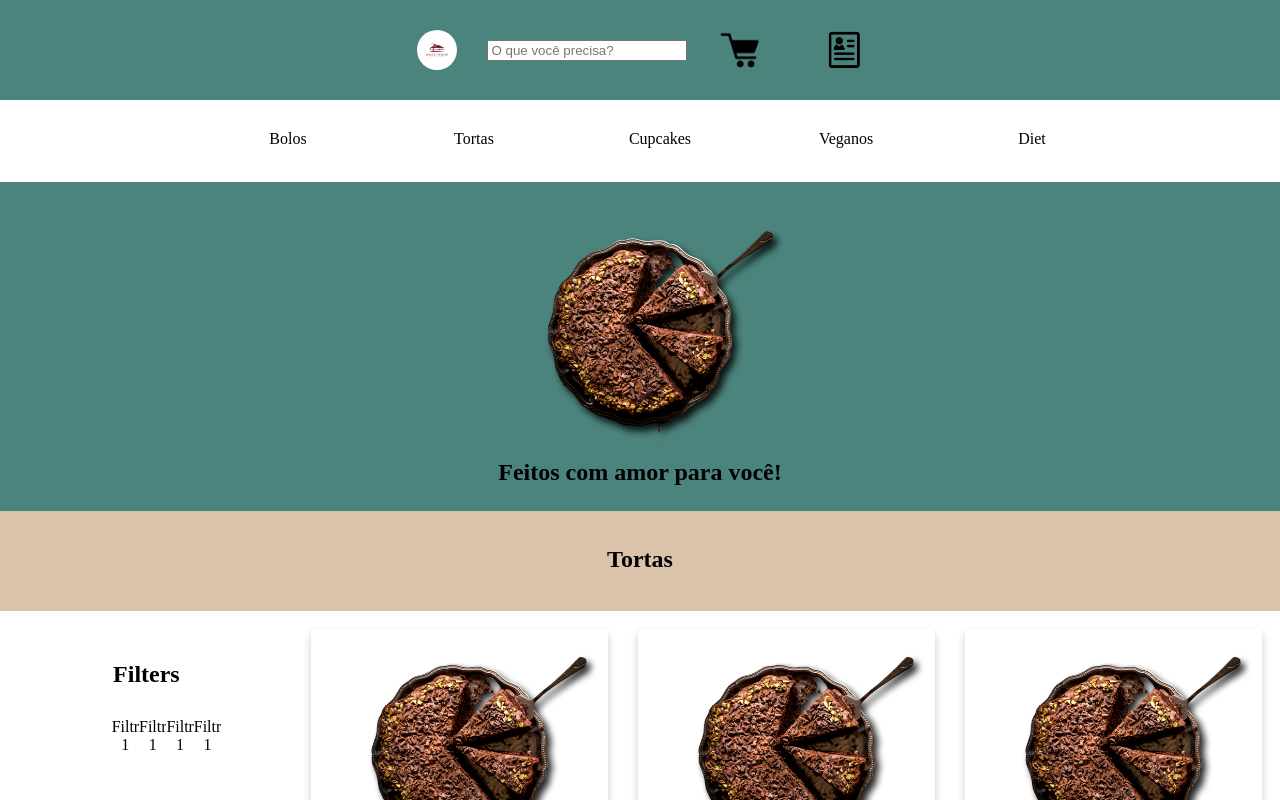
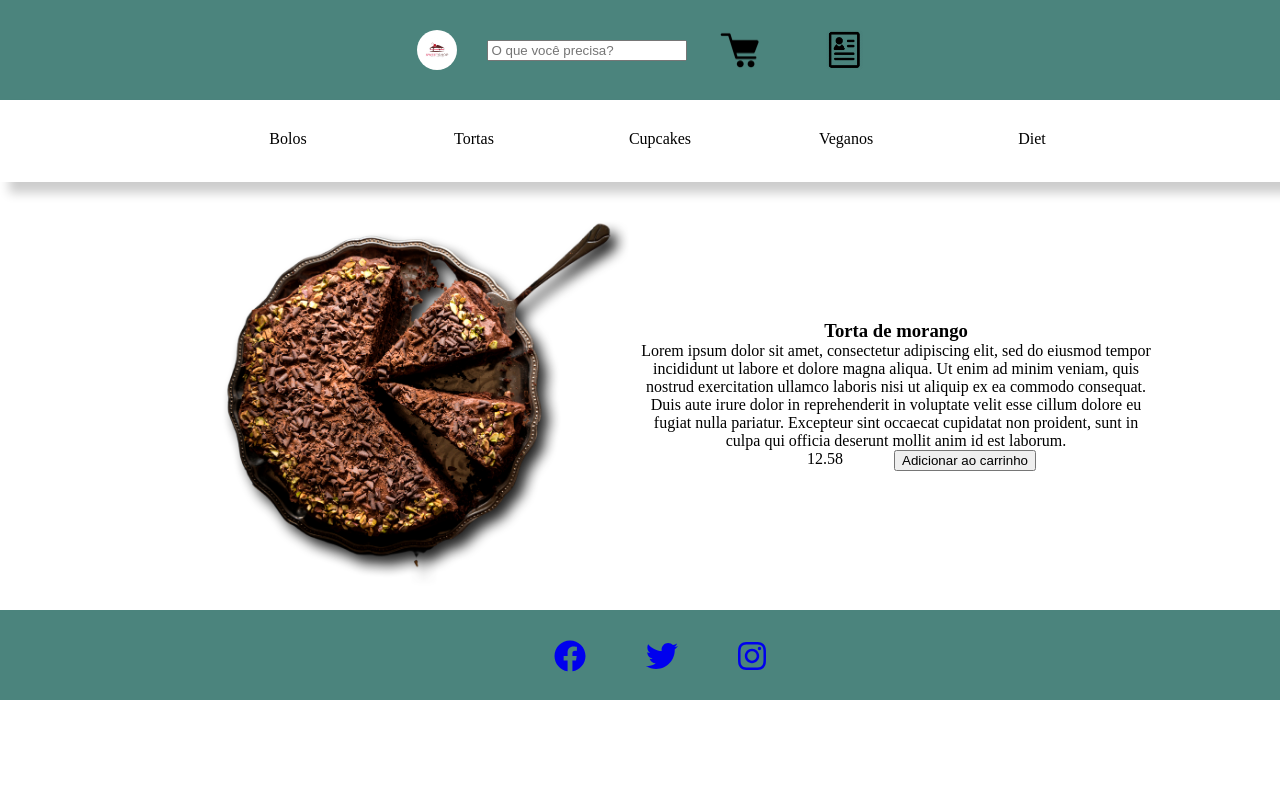
Before and after one commit to jorgesalhani/StoreWebProject, a React (Create React App) app in the folder Milestone02/milestone2-app/: page /profile in a window 1280 px wide. Shown: the top 800 px of the page. Built offline with nearby package versions, Linux system fonts and the light colour scheme.

Commit message:
finished product details page

```diff
--- a/Milestone02/milestone2-app/src/App.js
+++ b/Milestone02/milestone2-app/src/App.js
@@ -6,6 +6,7 @@ import Footer from "./components/footer/Footer.js"
 import NavBar from "./components/shared/NavBar.js"
 
 import ProductListPage from "./components/productListPage/ProductListPage.js"
+import ProductPage from "./components/ProductPage/ProductPage";
 
 // function App() {
 //     return (
@@ -23,7 +24,7 @@ function App() {
         <div>
             <Header />
             <NavBar />
-            <ProductListPage />
+            <ProductPage />
             <Footer />
         </div>
     )
--- /dev/null
+++ b/Milestone02/milestone2-app/src/components/ProductPage/ProductDetails.js
@@ -0,0 +1,33 @@
+import React from "react"
+import TableItem from "../homepage/TableItem";
+
+function ProductPage(props) {
+    var productName = props.name
+    var productImg = props.img
+    var productPrice = props.price
+    var productDetails = props.details
+
+    return (
+        <div style={{margin: "0% 10%"}}>
+            <table style={{ tableLayout: "fixed",  borderCollapse: "collapse"}} >
+                <tbody>
+                <tr>
+                    <td style={{width: "50%"}}>
+                        <img src={productImg} alt={productName} style={{width: "100%" }}/>
+                    </td>
+                    <td style={{textAlign: "center"}}>
+                        <h3>{productName}</h3>
+                        <p>{productDetails}</p>
+                        <div style={{display: "flex", justifyContent: "center"}}>
+                            <p style={{margin: "0% 10%"}}>{productPrice}</p>
+                            <button type="button">Adicionar ao carrinho</button>
+                        </div>
+                    </td>
+                </tr>
+                </tbody>
+            </table>
+        </div>
+    )
+}
+
+export default ProductPage
--- a/Milestone02/milestone2-app/src/components/ProductPage/ProductPage.js
+++ b/Milestone02/milestone2-app/src/components/ProductPage/ProductPage.js
@@ -1,11 +1,12 @@
 import React from "react"
-import PresentationBanner from "../HomePage/PresentationBanner"
+import PresentationBanner from "../shared/PresentationBanner"
+import ProductDetails from "./ProductDetails";
 
 function ProductPage() {
     return (
         <div>
-            <PresentationBanner />
-
+            {/*<PresentationBanner/>*/}
+            <ProductDetails img="../img/torta1.png" name="Torta de morango"  details="Lorem ipsum dolor sit amet, consectetur adipiscing elit, sed do eiusmod tempor incididunt ut labore et dolore magna aliqua. Ut enim ad minim veniam, quis nostrud exercitation ullamco laboris nisi ut aliquip ex ea commodo consequat. Duis aute irure dolor in reprehenderit in voluptate velit esse cillum dolore eu fugiat nulla pariatur. Excepteur sint occaecat cupidatat non proident, sunt in culpa qui officia deserunt mollit anim id est laborum." price={12.58} />
         </div>
     )
 }
--- a/Milestone02/milestone2-app/src/components/shared/NavBar.js
+++ b/Milestone02/milestone2-app/src/components/shared/NavBar.js
@@ -1,15 +1,15 @@
 import React from "react"
-import "./NavBar.module.css"
+import NavBarCSS from  "./NavBar.module.css"
 
 function NavBar() {
     return (
-        <nav>
-            <ul>
-                <li>Bolos</li>
-                <li>Tortas</li>
-                <li>Cupcakes</li>
-                <li>Veganos</li>
-                <li>Diet</li>
+        <nav className={NavBarCSS.NavBar}>
+            <ul className={NavBarCSS.ul}>
+                <li className={NavBarCSS.li}>Bolos</li>
+                <li className={NavBarCSS.li}>Tortas</li>
+                <li className={NavBarCSS.li}>Cupcakes</li>
+                <li className={NavBarCSS.li}>Veganos</li>
+                <li className={NavBarCSS.li}>Diet</li>
             </ul>
         </nav>
 
--- a/Milestone02/milestone2-app/src/components/shared/NavBar.module.css
+++ b/Milestone02/milestone2-app/src/components/shared/NavBar.module.css
@@ -1,4 +1,4 @@
- li{
+ .li{
      text-align: center;
      list-style-type: none;
      display: inline-block;
@@ -7,6 +7,10 @@
      overflow-x: hidden;
 }
 
- ul {
+ .ul {
      text-align: center;
  }
+
+ .NavBar {
+    box-shadow: 10px 10px 10px 1px rgba(0, 1, 1, 0.2);
+ }
```
